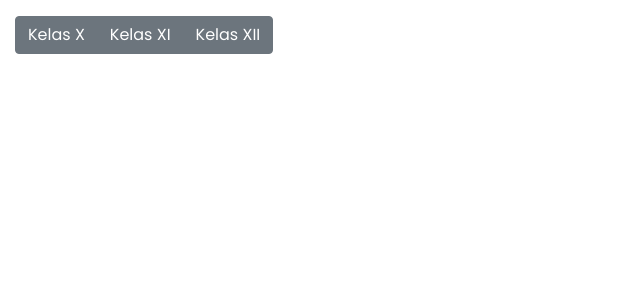
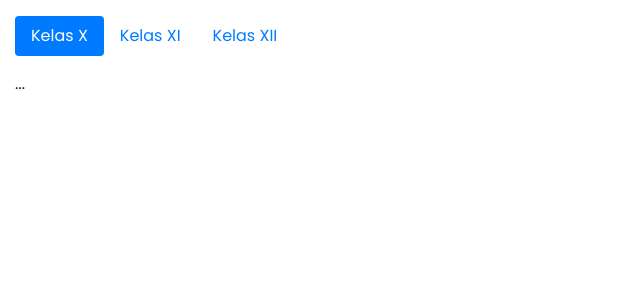
Before and after one commit to NuricoVicyyanto/absen, a PHP site: the page made by app/views/mapel/index.php in a window 1280 px wide. Shown: the part 72-372 px from the top of the page, without its empty margins (0-640 px from the left). Run offline with PHP 8.4, Linux system fonts and the light colour scheme; the template is opened without the code that fills it, so the values that code supplies are empty; some libraries are stand-ins or nearby versions.

Commit message:
Update index.php

```diff
--- a/app/views/mapel/index.php
+++ b/app/views/mapel/index.php
@@ -8,9 +8,21 @@
             </nav>
           </div>
         </div>
-        <div class="btn-group" role="group" aria-label="Basic example">
-          <button type="button" class="btn btn-secondary">Kelas X</button>
-          <button type="button" class="btn btn-secondary">Kelas XI</button>
-          <button type="button" class="btn btn-secondary">Kelas XII</button>
+        <ul class="nav nav-pills mb-3" id="pills-tab" role="tablist">
+        <li class="nav-item" role="presentation">
+          <a class="nav-link active" id="pills-home-tab" data-toggle="pill" href="#one" role="tab" aria-controls="pills-home" aria-selected="true">Kelas X</a>
+        </li>
+        <li class="nav-item" role="presentation">
+          <a class="nav-link" id="pills-profile-tab" data-toggle="pill" href="#two" role="tab" aria-controls="pills-profile" aria-selected="false">Kelas XI</a>
+        </li>
+        <li class="nav-item" role="presentation">
+          <a class="nav-link" id="pills-contact-tab" data-toggle="pill" href="#three" role="tab" aria-controls="pills-contact" aria-selected="false">Kelas XII</a>
+        </li>
+      </ul>
+      <div class="tab-content" id="pills-tabContent">
+        <div class="tab-pane fade show active" id="one" role="tabpanel" aria-labelledby="pills-home-tab">...</div>
+        <div class="tab-pane fade" id="two" role="tabpanel" aria-labelledby="pills-profile-tab">.dddd.</div>
+        <div class="tab-pane fade" id="three" role="tabpanel" aria-labelledby="pills-contact-tab">dsda.</div>
+      </div>
 </div>
 </div>
```
